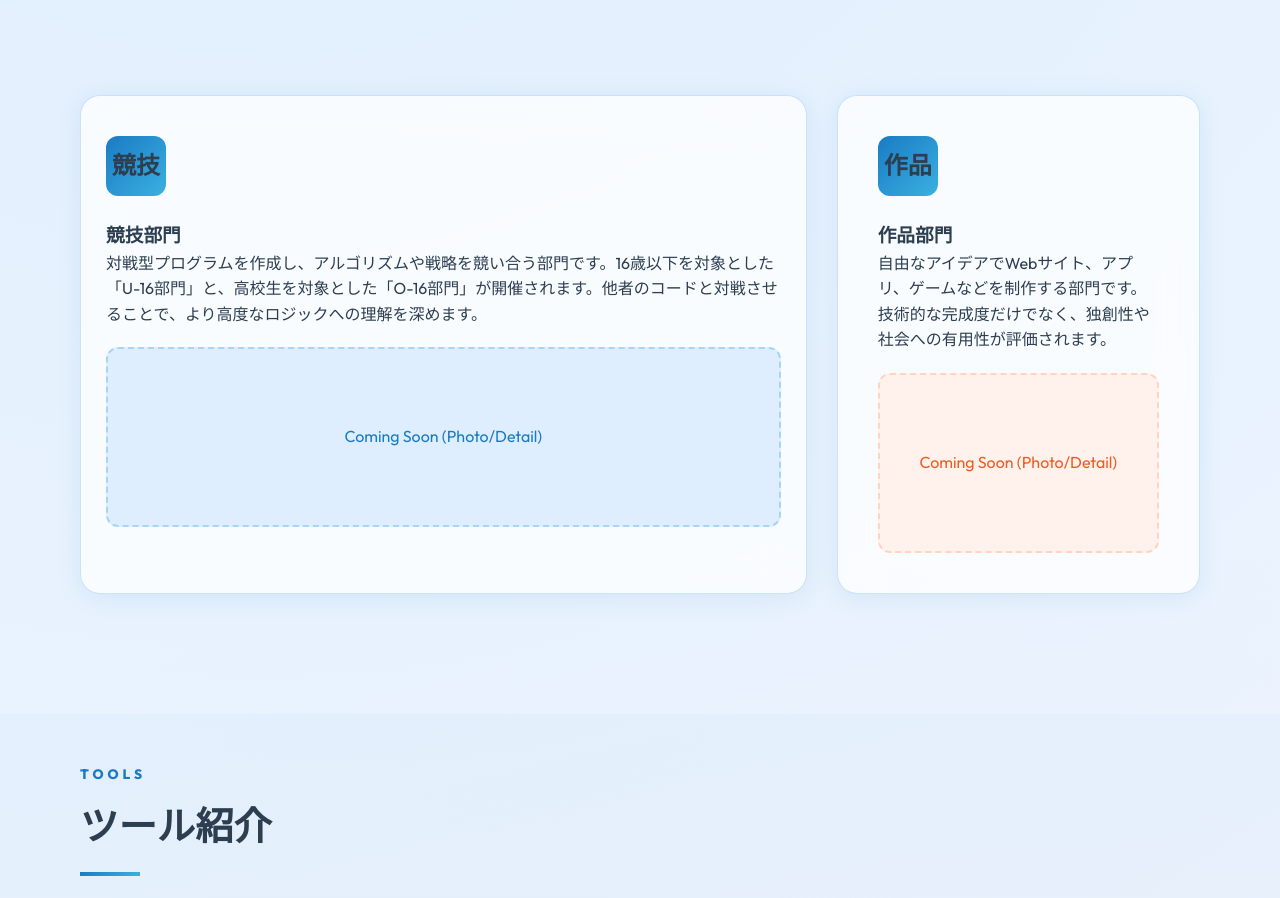
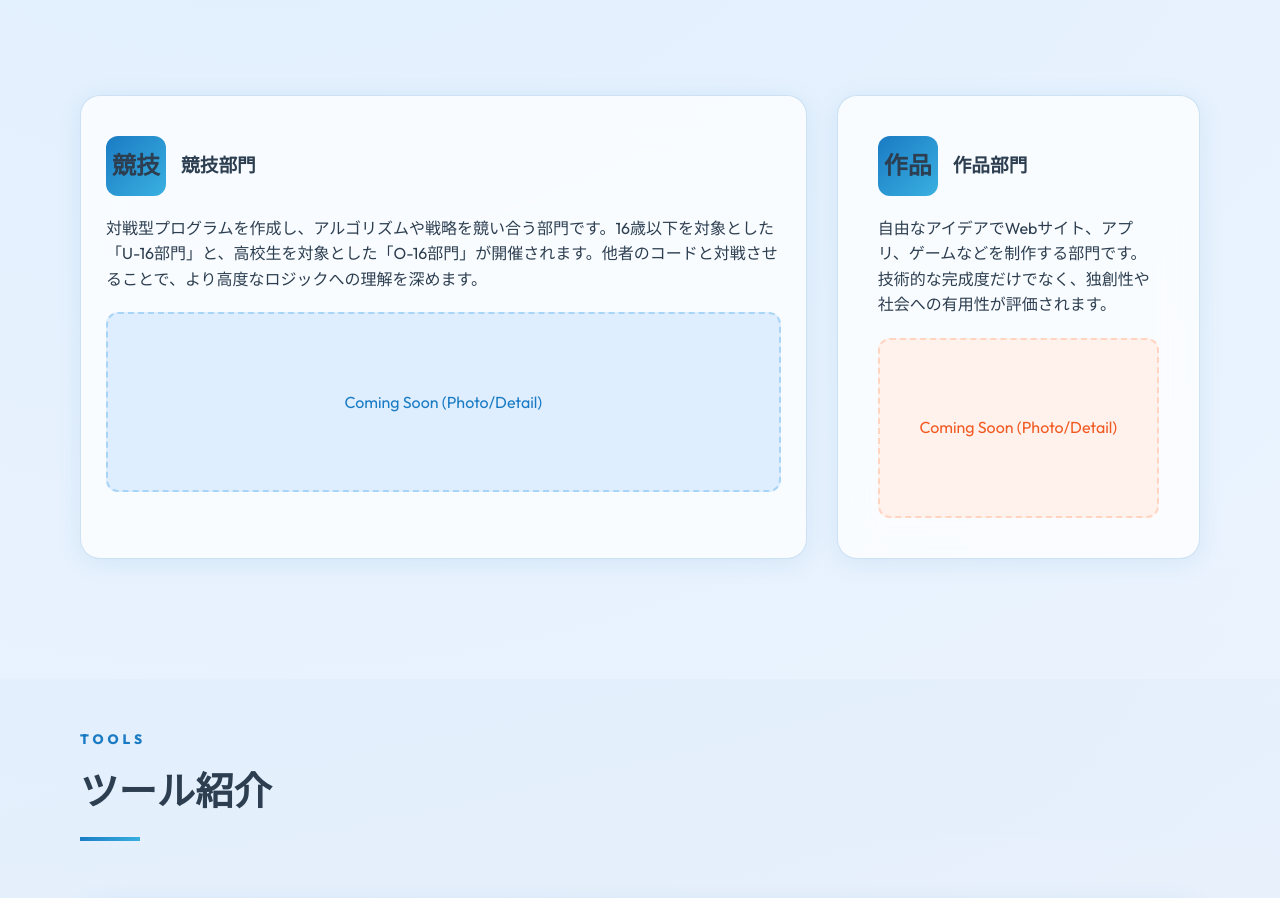
Before and after one commit to 1-o-3/u16-procon, a website: page index.html in a window 1280 px wide. Shown: the part 1700-2598 px from the top of the page. Drawn offline with Linux system fonts and the light colour scheme; no server answers.

Commit message:
style: align icons and section titles horizontally for divisions

```diff
--- a/index.html
+++ b/index.html
@@ -89,8 +89,10 @@
 
                 <div class="category-grid">
                     <div class="category-card glass" id="hp-class-comp">
-                        <div class="icon">競技</div>
-                        <h3 id="hp-class-comp-title">競技部門</h3>
+                        <div style="display: flex; align-items: center; gap: 15px; margin-bottom: 20px;">
+                            <div class="icon" style="margin-bottom: 0;">競技</div>
+                            <h3 id="hp-class-comp-title" style="margin-bottom: 0;">競技部門</h3>
+                        </div>
                         <div id="hp-class-comp-content">
                             <p>対戦型プログラムを作成し、アルゴリズムや戦略を競い合う部門です。16歳以下を対象とした「U-16部門」と、高校生を対象とした「O-16部門」が開催されます。他者のコードと対戦させることで、より高度なロジックへの理解を深めます。</p>
                         </div>
@@ -99,8 +101,10 @@
                         </div>
                     </div>
                     <div class="category-card glass" id="hp-class-work">
-                        <div class="icon">作品</div>
-                        <h3 id="hp-class-work-title">作品部門</h3>
+                        <div style="display: flex; align-items: center; gap: 15px; margin-bottom: 20px;">
+                            <div class="icon" style="margin-bottom: 0;">作品</div>
+                            <h3 id="hp-class-work-title" style="margin-bottom: 0;">作品部門</h3>
+                        </div>
                         <div id="hp-class-work-content">
                             <p>自由なアイデアでWebサイト、アプリ、ゲームなどを制作する部門です。技術的な完成度だけでなく、独創性や社会への有用性が評価されます。</p>
                         </div>
--- a/main.js
+++ b/main.js
@@ -173,8 +173,10 @@ document.addEventListener('DOMContentLoaded', async () => {
                             const linkHtmlO16 = o16.link ? `<div style="margin-top: 10px;"><a href="${o16.link}" target="_blank" class="btn-outline" style="padding: 6px 10px; font-size: 0.75rem; border-width: 1.5px; display: inline-block;">もっと詳しく</a></div>` : '';
 
                             compCard.innerHTML = `
-                                <div class="icon">競技</div>
-                                <h3 style="font-size: 1.5rem; color: var(--text-main); font-weight: 800; margin-bottom: 20px;">競技部門</h3>
+                                <div style="display: flex; align-items: center; gap: 15px; margin-bottom: 20px;">
+                                    <div class="icon" style="margin-bottom: 0;">競技</div>
+                                    <h3 style="font-size: 1.5rem; color: var(--text-main); font-weight: 800; margin-bottom: 0;">競技部門</h3>
+                                </div>
                                 <div style="display: flex; gap: 12px; flex-direction: row; flex-wrap: nowrap;">
                                     <div style="flex: 1; min-width: 0; background: var(--primary-pale); padding: 15px; border-radius: 16px; border: 1px solid var(--glass-border); text-align: left; display: flex; flex-direction: column; justify-content: space-between;">
                                         <div>
```
